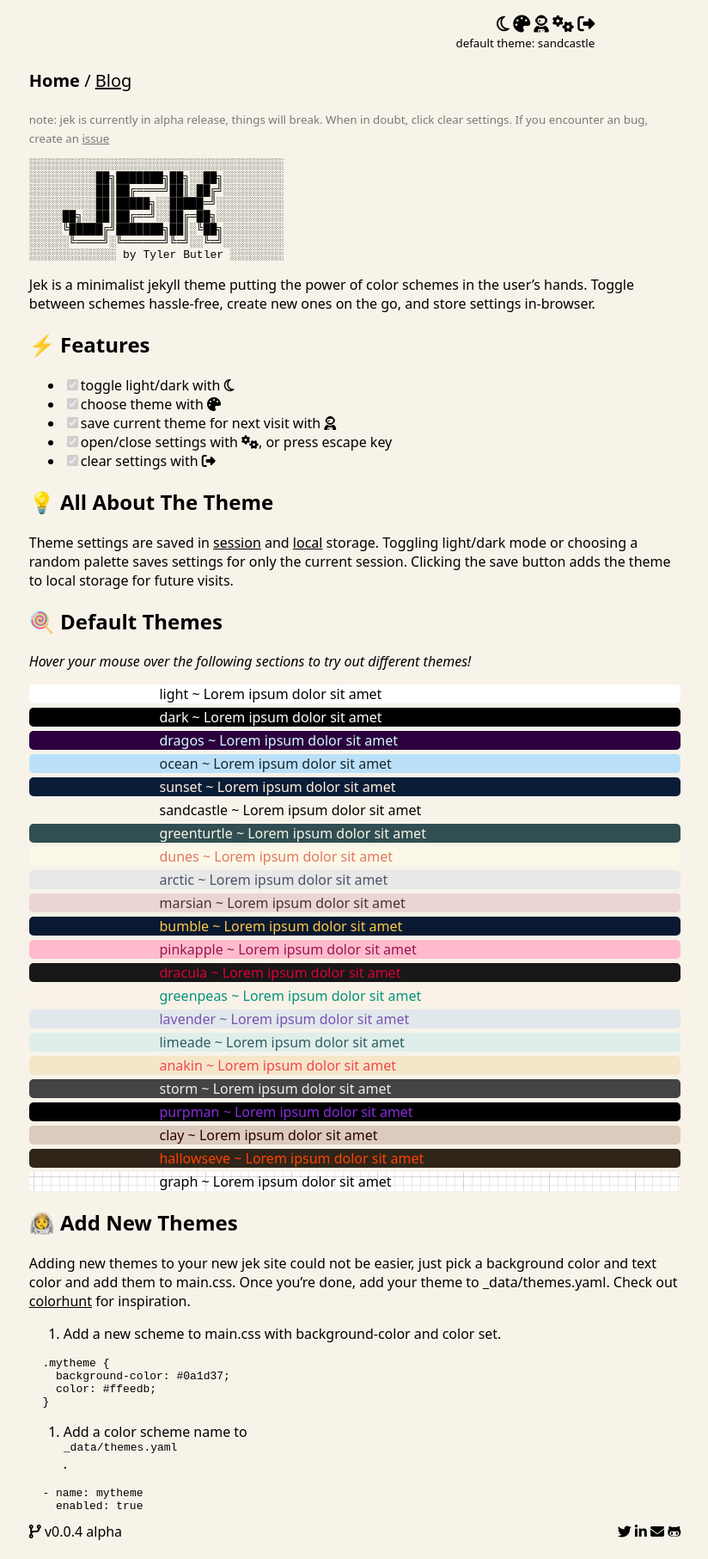
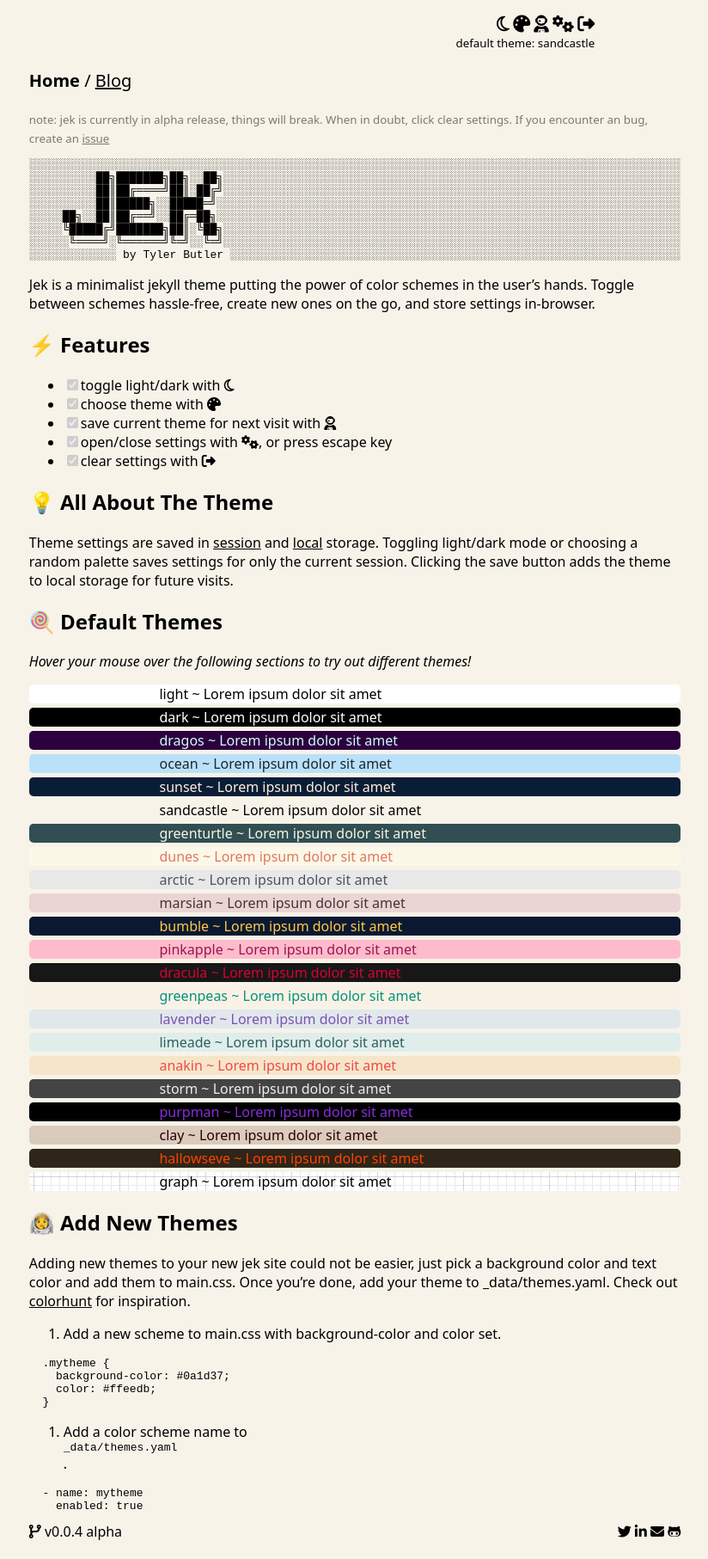
Before and after one commit to tcbutler320/jek, a Jekyll site: the page built from index.md, in a window 1280 px wide. Shown: the whole page at 86% size, without its empty margins (227-1051 px from the left). Built offline with Jekyll 4.4.1, drawn with Linux system fonts in a browser that asks for light colours; nearby versions of some CDN libraries.

````diff
--- a/index.md
+++ b/index.md
@@ -3,14 +3,14 @@ layout: home
 ---
 
 ```text
-░░░░░░░░░░░░░░░░░░░░░░░░░░░░░░░░░░░░░░
-░░░░░░░░░░██╗███████╗██╗░░██╗░░░░░░░░░
-░░░░░░░░░░██║██╔════╝██║░██╔╝░░░░░░░░░
-░░░░░░░░░░██║█████╗░░█████═╝░░░░░░░░░░
-░░░░░██╗░░██║██╔══╝░░██╔═██╗░░░░░░░░░░
-░░░░░╚█████╔╝███████╗██║░╚██╗░░░░░░░░░
-░░░░░░╚════╝░╚══════╝╚═╝░░╚═╝░░░░░░░░░
-░░░░░░░░░░░░░ by Tyler Butler ░░░░░░░░
+░░░░░░░░░░░░░░░░░░░░░░░░░░░░░░░░░░░░░░░░░░░░░░░░░░░░░░░░░░░░░░░░░░░░░░░░░░░░░░░░░░░░░░░░░░░░░░░░░░░░░
+░░░░░░░░░░██╗███████╗██╗░░██╗░░░░░░░░░░░░░░░░░░░░░░░░░░░░░░░░░░░░░░░░░░░░░░░░░░░░░░░░░░░░░░░░░░░░░░░░
+░░░░░░░░░░██║██╔════╝██║░██╔╝░░░░░░░░░░░░░░░░░░░░░░░░░░░░░░░░░░░░░░░░░░░░░░░░░░░░░░░░░░░░░░░░░░░░░░░░
+░░░░░░░░░░██║█████╗░░█████═╝░░░░░░░░░░░░░░░░░░░░░░░░░░░░░░░░░░░░░░░░░░░░░░░░░░░░░░░░░░░░░░░░░░░░░░░░░
+░░░░░██╗░░██║██╔══╝░░██╔═██╗░░░░░░░░░░░░░░░░░░░░░░░░░░░░░░░░░░░░░░░░░░░░░░░░░░░░░░░░░░░░░░░░░░░░░░░░░
+░░░░░╚█████╔╝███████╗██║░╚██╗░░░░░░░░░░░░░░░░░░░░░░░░░░░░░░░░░░░░░░░░░░░░░░░░░░░░░░░░░░░░░░░░░░░░░░░░
+░░░░░░╚════╝░╚══════╝╚═╝░░╚═╝░░░░░░░░░░░░░░░░░░░░░░░░░░░░░░░░░░░░░░░░░░░░░░░░░░░░░░░░░░░░░░░░░░░░░░░░
+░░░░░░░░░░░░░ by Tyler Butler ░░░░░░░░░░░░░░░░░░░░░░░░░░░░░░░░░░░░░░░░░░░░░░░░░░░░░░░░░░░░░░░░░░░░░░░
 ```
 
 Jek is a minimalist jekyll theme putting the power of color schemes in the user's hands. Toggle between schemes hassle-free, create new ones on the go, and store settings in-browser.
````
